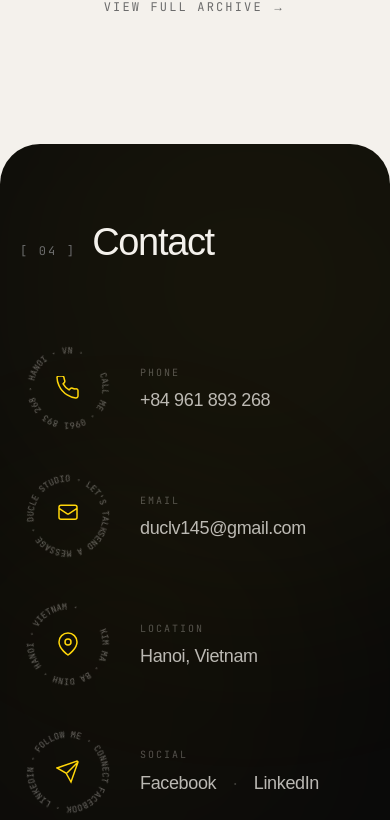
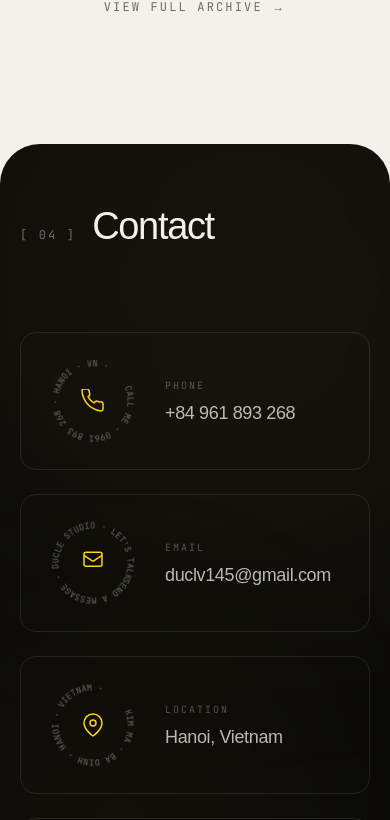
Before and after one commit to duclv145/ducle-studio, a Next.js app: page / in a window 390 px wide. Shown: the part 5455-6275 px from the top of the page. Built offline with nearby package versions, Linux system fonts and the light colour scheme; a web font is replaced by a local one.

Commit message:
Balance Contact layout: card borders, centered max-width, tighter spacing

```diff
--- a/app/components/Contact.tsx
+++ b/app/components/Contact.tsx
@@ -29,8 +29,8 @@ export default function Contact() {
         <div className="absolute bottom-60 -left-20 size-[400px] rounded-full bg-yellow/3 blur-[100px]" />
       </div>
 
-      <div className="relative px-5 md:px-8 pt-20 md:pt-32">
-        <div className="mx-auto max-w-[1480px]">
+      <div className="relative px-5 md:px-8 pt-16 md:pt-24">
+        <div className="mx-auto max-w-[1000px]">
 
           {/* Top row: label + availability badge */}
           <div className="flex items-start justify-between">
@@ -50,7 +50,7 @@ export default function Contact() {
           </div>
 
           {/* 4 badges — 2x2 grid, icon left + text right */}
-          <div className="mt-10 md:mt-14 grid grid-cols-1 md:grid-cols-2 gap-8 md:gap-10">
+          <div className="mt-12 md:mt-16 grid grid-cols-1 md:grid-cols-2 gap-6 md:gap-8">
 
             {/* Phone */}
             <motion.div
@@ -58,7 +58,7 @@ export default function Contact() {
               whileInView={{ opacity: 1, y: 0 }}
               viewport={{ once: true }}
               transition={{ duration: 0.7, delay: 0.1 }}
-              className="flex items-center gap-6"
+              className="flex items-center gap-6 border border-bg/10 rounded-2xl px-6 py-5"
             >
               <div className="shrink-0 relative size-24">
                 <svg viewBox="0 0 100 100" className="absolute inset-0 spin-slow text-bg/40" style={{ animationDirection: "reverse" }}>
@@ -93,7 +93,7 @@ export default function Contact() {
               whileInView={{ opacity: 1, y: 0 }}
               viewport={{ once: true }}
               transition={{ duration: 0.7, delay: 0.2 }}
-              className="flex items-center gap-6"
+              className="flex items-center gap-6 border border-bg/10 rounded-2xl px-6 py-5"
             >
               <div className="shrink-0 relative size-24">
                 <svg viewBox="0 0 100 100" className="absolute inset-0 spin-slow text-bg/40">
@@ -128,7 +128,7 @@ export default function Contact() {
               whileInView={{ opacity: 1, y: 0 }}
               viewport={{ once: true }}
               transition={{ duration: 0.7, delay: 0.3 }}
-              className="flex items-center gap-6"
+              className="flex items-center gap-6 border border-bg/10 rounded-2xl px-6 py-5"
             >
               <div className="shrink-0 relative size-24">
                 <svg viewBox="0 0 100 100" className="absolute inset-0 spin-slow text-bg/40" style={{ animationDirection: "reverse" }}>
@@ -162,7 +162,7 @@ export default function Contact() {
               whileInView={{ opacity: 1, y: 0 }}
               viewport={{ once: true }}
               transition={{ duration: 0.7, delay: 0.4 }}
-              className="flex items-center gap-6"
+              className="flex items-center gap-6 border border-bg/10 rounded-2xl px-6 py-5"
             >
               <div className="shrink-0 relative size-24">
                 <svg viewBox="0 0 100 100" className="absolute inset-0 spin-slow text-bg/40">
```
